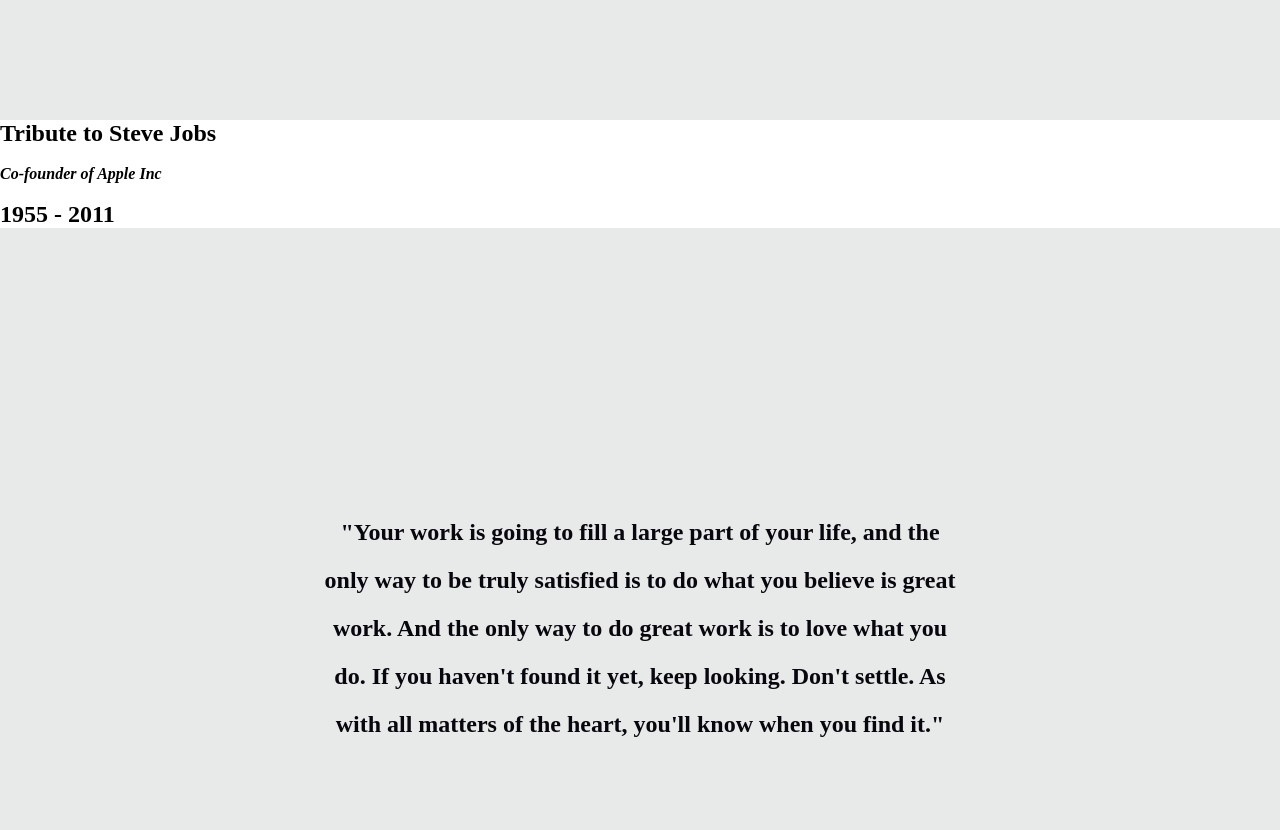
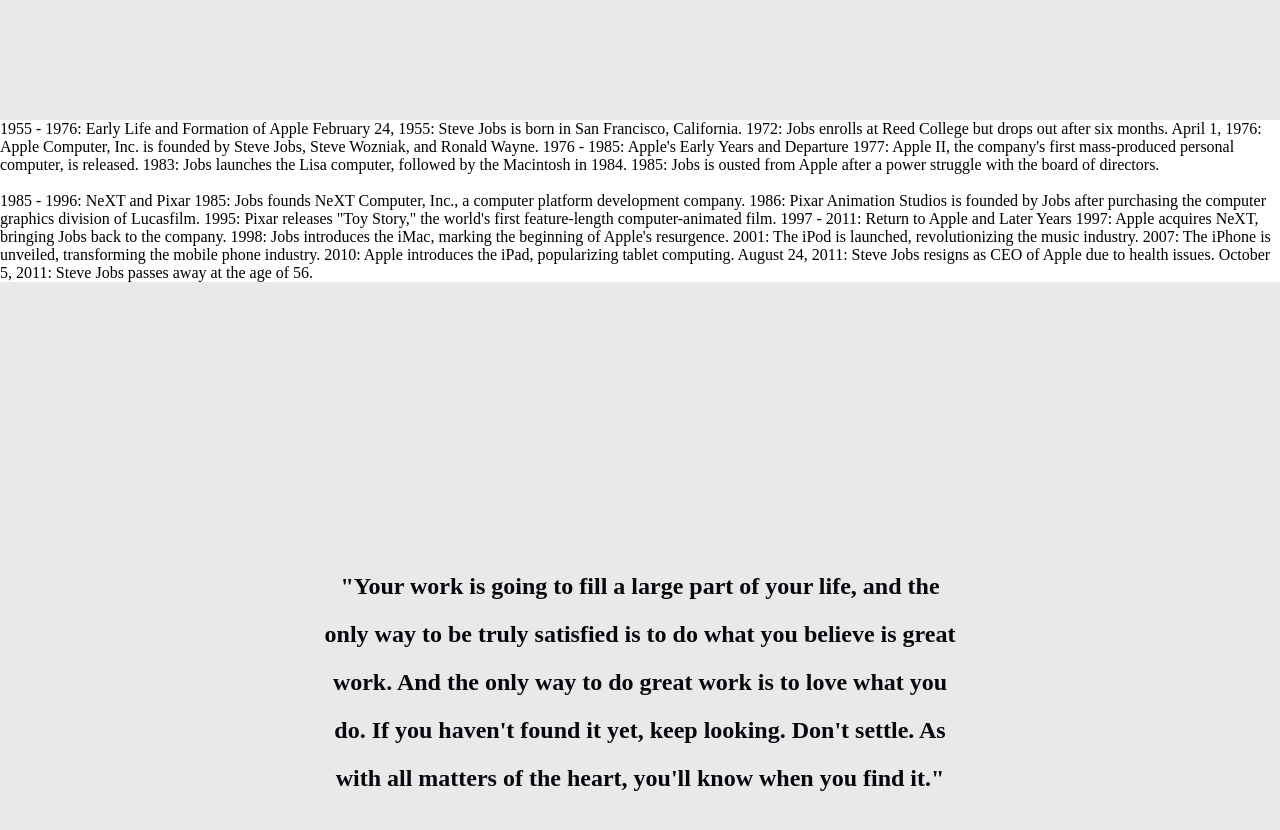
Before and after one commit to Obianuju-Sunday/OIBSIP, a plain HTML site: page tribute/index.html in a window 1280 px wide. Shown: the part 1480-2310 px from the top of the page. Drawn offline with Linux system fonts and the light colour scheme.

Commit message:
started timeline section

```diff
--- a/tribute/index.html
+++ b/tribute/index.html
@@ -70,20 +70,41 @@
         <section id="tribute-timeline">
             <div class="timeline-section">
                 <div class="text-container">
-                    <h1>
-                        Tribute to Steve Jobs
-                    </h1>
-                    <br>
                     <p>
-                        <b><i>Co-founder of Apple Inc</i></b>
+                        1955 - 1976: Early Life and Formation of Apple
+
+                        February 24, 1955: Steve Jobs is born in San Francisco, California.
+                        1972: Jobs enrolls at Reed College but drops out after six months.
+                        April 1, 1976: Apple Computer, Inc. is founded by Steve Jobs, Steve Wozniak, and Ronald Wayne.
+                        1976 - 1985: Apple's Early Years and Departure
+
+                        1977: Apple II, the company's first mass-produced personal computer, is released.
+                        1983: Jobs launches the Lisa computer, followed by the Macintosh in 1984.
+                        1985: Jobs is ousted from Apple after a power struggle with the board of directors.
                     </p>
                     <br>
-                    <h2>1955 - 2011</h2>
                 </div>
             </div>
 
             <div class="chronogy-section">
+                <p>
+                    1985 - 1996: NeXT and Pixar
 
+                    1985: Jobs founds NeXT Computer, Inc., a computer platform development company.
+                    1986: Pixar Animation Studios is founded by Jobs after purchasing the computer graphics division of
+                    Lucasfilm.
+                    1995: Pixar releases "Toy Story," the world's first feature-length computer-animated film.
+                    1997 - 2011: Return to Apple and Later Years
+
+                    1997: Apple acquires NeXT, bringing Jobs back to the company.
+                    1998: Jobs introduces the iMac, marking the beginning of Apple's resurgence.
+                    2001: The iPod is launched, revolutionizing the music industry.
+                    2007: The iPhone is unveiled, transforming the mobile phone industry.
+                    2010: Apple introduces the iPad, popularizing tablet computing.
+                    August 24, 2011: Steve Jobs resigns as CEO of Apple due to health issues.
+                    October 5, 2011: Steve Jobs passes away at the age of 56.
+
+                </p>
             </div>
         </section>
 
```
